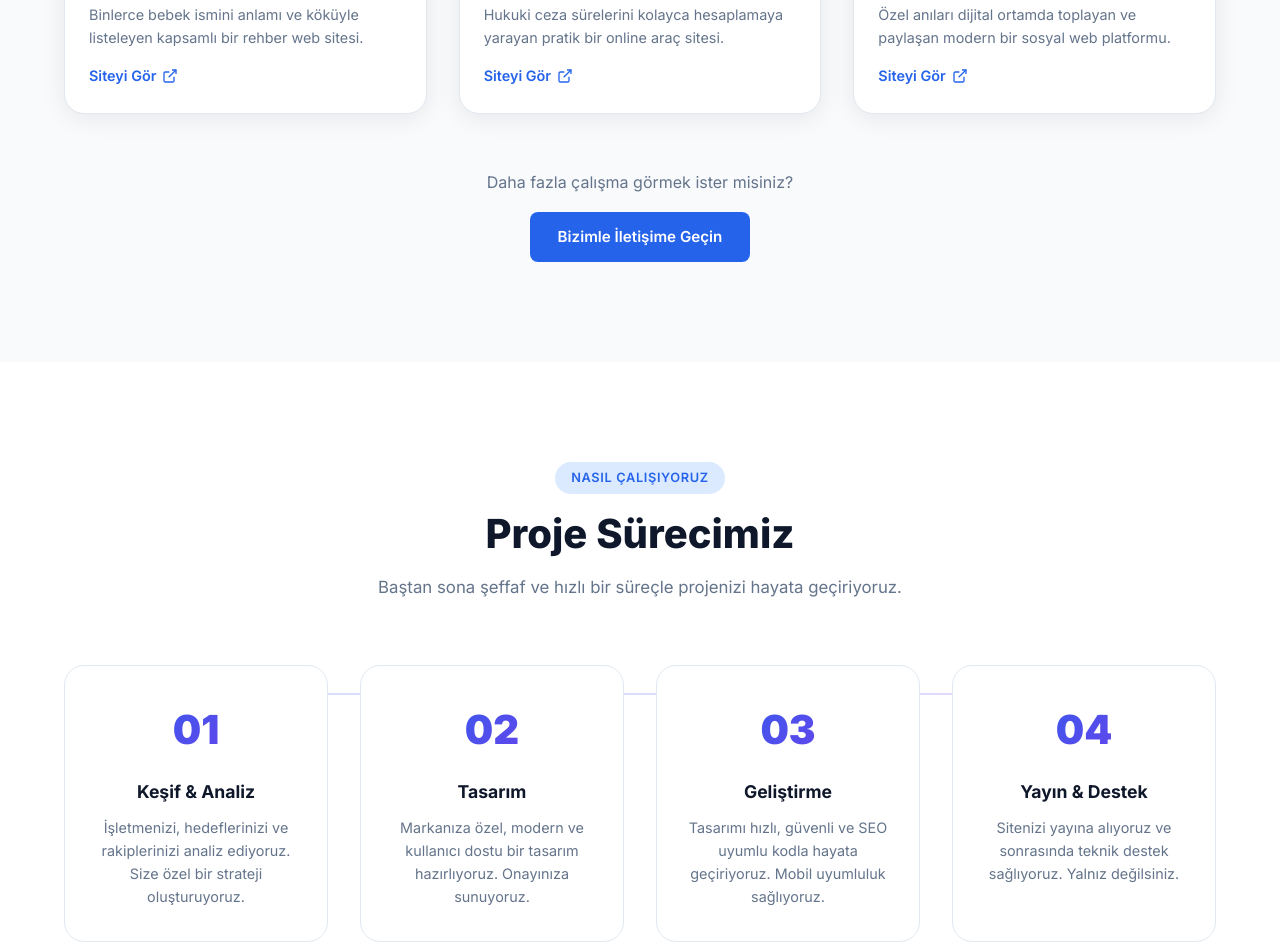
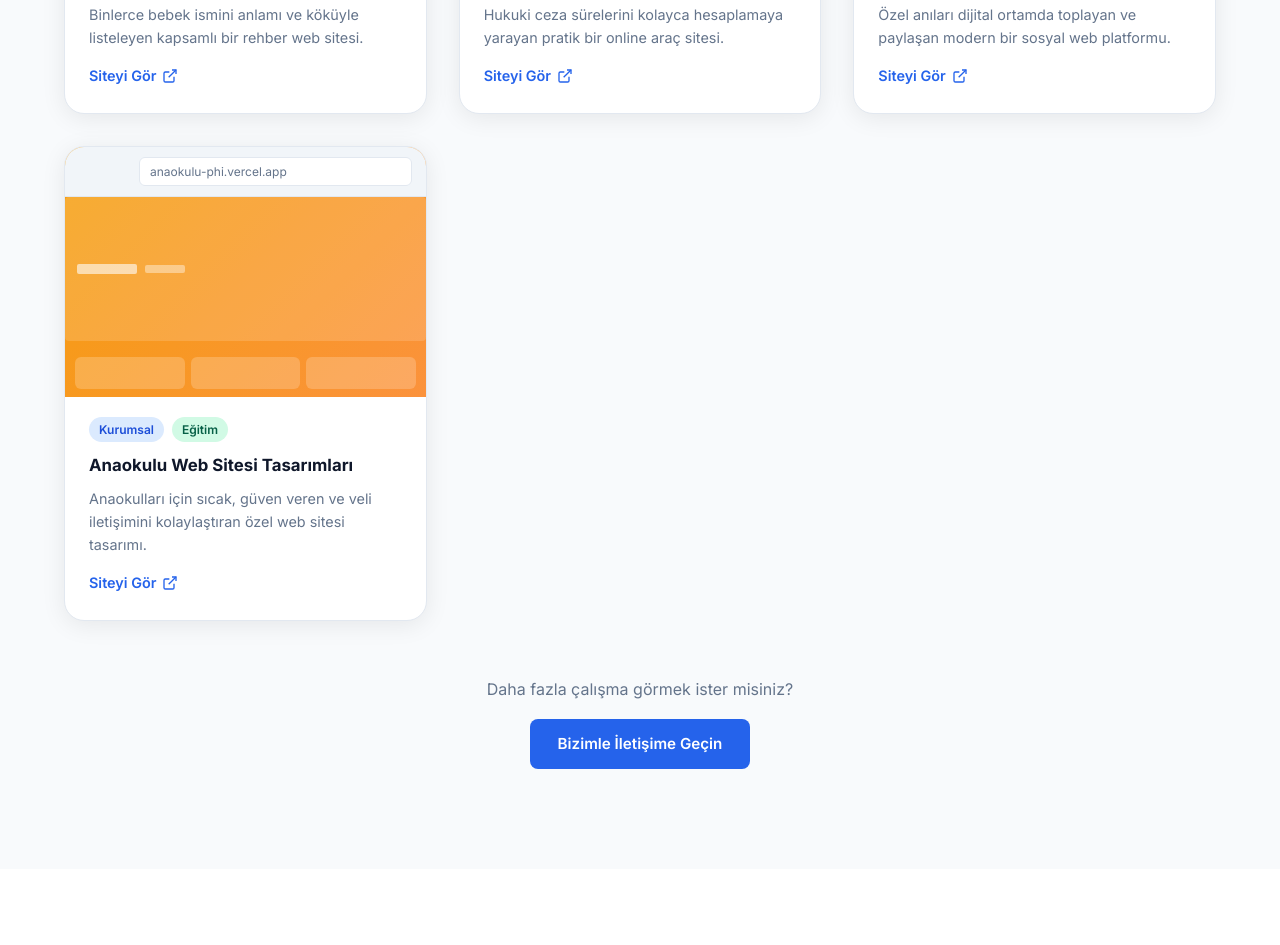
Before and after one commit to tasozgokhan7-lgtm/egomakdijital, a plain HTML site: page index.html in a window 1280 px wide. Shown: the part 3726-4671 px from the top of the page. Drawn offline with Linux system fonts and the light colour scheme; a script that the page names is missing.

Commit message:
portfolyoya anaokulu web sitesi tasarımı eklendi

```diff
--- a/index.html
+++ b/index.html
@@ -610,6 +610,40 @@
             </div>
           </article>
 
+          <article class="portfolio-card" data-category="kurumsal">
+            <div class="portfolio-card__visual" style="background: linear-gradient(135deg, #f59e0b 0%, #fb923c 100%);">
+              <div class="browser-mockup">
+                <div class="browser-bar">
+                  <div class="browser-dots"><span></span><span></span><span></span></div>
+                  <div class="browser-url">anaokulu-phi.vercel.app</div>
+                </div>
+                <div class="browser-content">
+                  <div class="mockup-hero" style="background:rgba(255,255,255,0.15);height:60px;margin-bottom:8px;border-radius:4px;display:flex;align-items:center;padding:0 12px;">
+                    <div style="width:60px;height:10px;background:rgba(255,255,255,0.6);border-radius:2px;margin-right:8px;"></div>
+                    <div style="width:40px;height:8px;background:rgba(255,255,255,0.4);border-radius:2px;"></div>
+                  </div>
+                  <div class="mockup-cards">
+                    <div class="mockup-card" style="background:rgba(255,255,255,0.2)"></div>
+                    <div class="mockup-card" style="background:rgba(255,255,255,0.2)"></div>
+                    <div class="mockup-card" style="background:rgba(255,255,255,0.2)"></div>
+                  </div>
+                </div>
+              </div>
+            </div>
+            <div class="portfolio-card__info">
+              <div class="portfolio-card__tags">
+                <span class="tag tag--blue">Kurumsal</span>
+                <span class="tag tag--green">Eğitim</span>
+              </div>
+              <h3>Anaokulu Web Sitesi Tasarımları</h3>
+              <p>Anaokulları için sıcak, güven veren ve veli iletişimini kolaylaştıran özel web sitesi tasarımı.</p>
+              <a href="https://anaokulu-phi.vercel.app/" target="_blank" rel="noopener noreferrer" class="portfolio-card__link">
+                Siteyi Gör
+                <svg viewBox="0 0 24 24" fill="none" stroke="currentColor" stroke-width="2" width="16" height="16"><path d="M18 13v6a2 2 0 01-2 2H5a2 2 0 01-2-2V8a2 2 0 012-2h6"/><polyline points="15 3 21 3 21 9"/><line x1="10" y1="14" x2="21" y2="3"/></svg>
+              </a>
+            </div>
+          </article>
+
         </div>
 
         <div class="portfolio__more">
```
